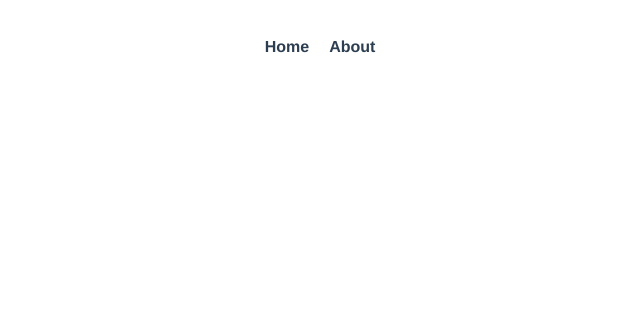
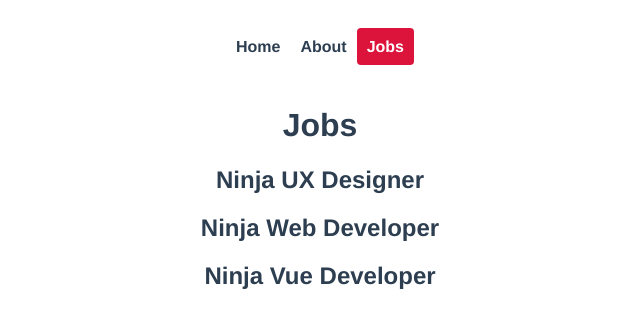
Before and after one commit to elvan/job-listing-app-vue-routing, a Vue app: page /jobs in a window 1280 px wide. Before the commit this address had no page. Shown: the top 328 px of the page, without its empty margins (320-960 px from the left). Built offline with nearby package versions, Linux system fonts and the light colour scheme.

Commit message:
jobs folder structure

```diff
--- a/src/App.vue
+++ b/src/App.vue
@@ -1,8 +1,8 @@
 <template>
   <div id="nav">
     <router-link to="/">Home</router-link>
-    <router-link to="/about">About</router-link>
-    <!-- <a href="/">Home (anchor tag)</a> -->
+    <router-link :to="{ name: 'About' }">About</router-link>
+    <router-link :to="{ name: 'Jobs' }">Jobs</router-link>
   </div>
   <router-view />
 </template>
--- a/src/router/index.js
+++ b/src/router/index.js
@@ -1,4 +1,5 @@
 import { createRouter, createWebHistory } from 'vue-router';
+import Jobs from '../views//jobs/Jobs.vue';
 import About from '../views/About.vue';
 import Home from '../views/Home.vue';
 
@@ -11,10 +12,12 @@
   {
     path: '/about',
     name: 'About',
-    // route level code-splitting
-    // this generates a separate chunk (about.[hash].js) for this route
-    // which is lazy-loaded when the route is visited.
     component: About,
+  },
+  {
+    path: '/jobs',
+    name: 'Jobs',
+    component: Jobs,
   },
 ];
 
--- /dev/null
+++ b/src/views/jobs/Jobs.vue
@@ -0,0 +1,22 @@
+<template>
+  <h1>Jobs</h1>
+  <div v-for="job in jobs" :key="job.id">
+    <h2>{{ job.title }}</h2>
+  </div>
+</template>
+
+<script>
+export default {
+  data() {
+    return {
+      jobs: [
+        { title: 'Ninja UX Designer', id: 1, details: 'lorem' },
+        { title: 'Ninja Web Developer', id: 2, details: 'lorem' },
+        { title: 'Ninja Vue Developer', id: 3, details: 'lorem' },
+      ],
+    };
+  },
+};
+</script>
+
+<style></style>
```
Also changed, not shown: src/views/jobs/JobDetails.vue (added, +7 -0 lines).
